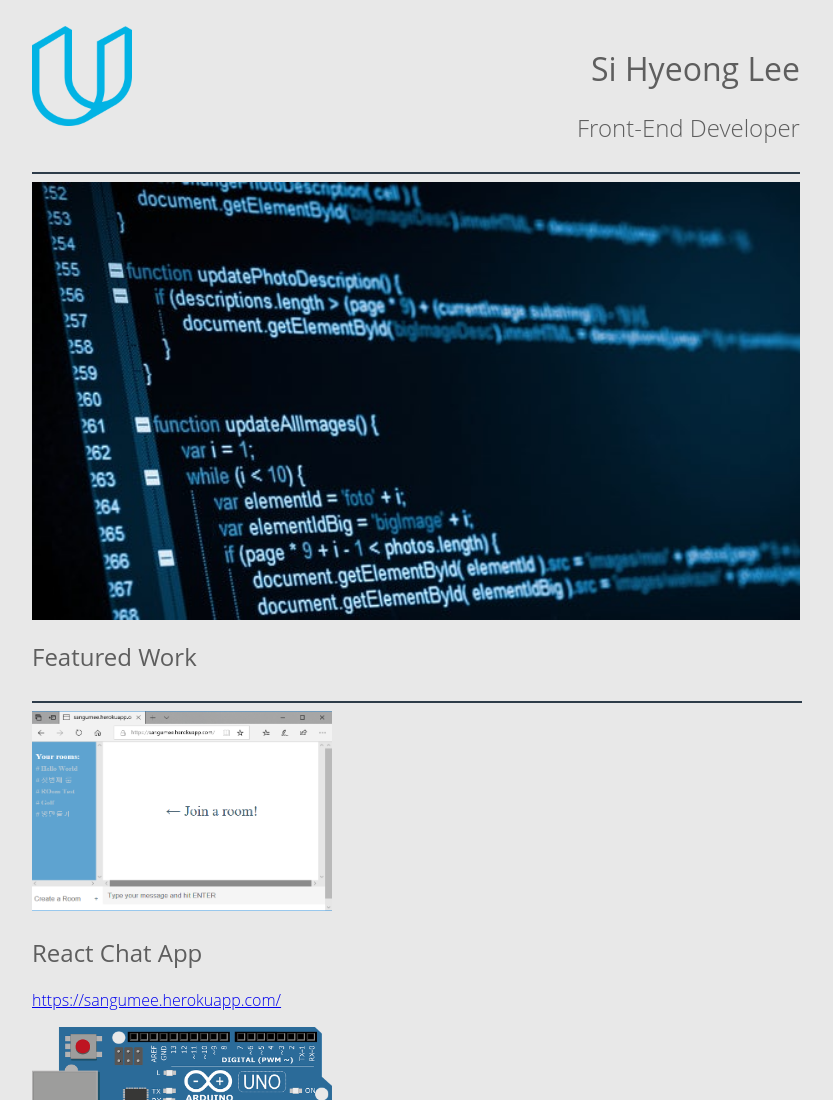
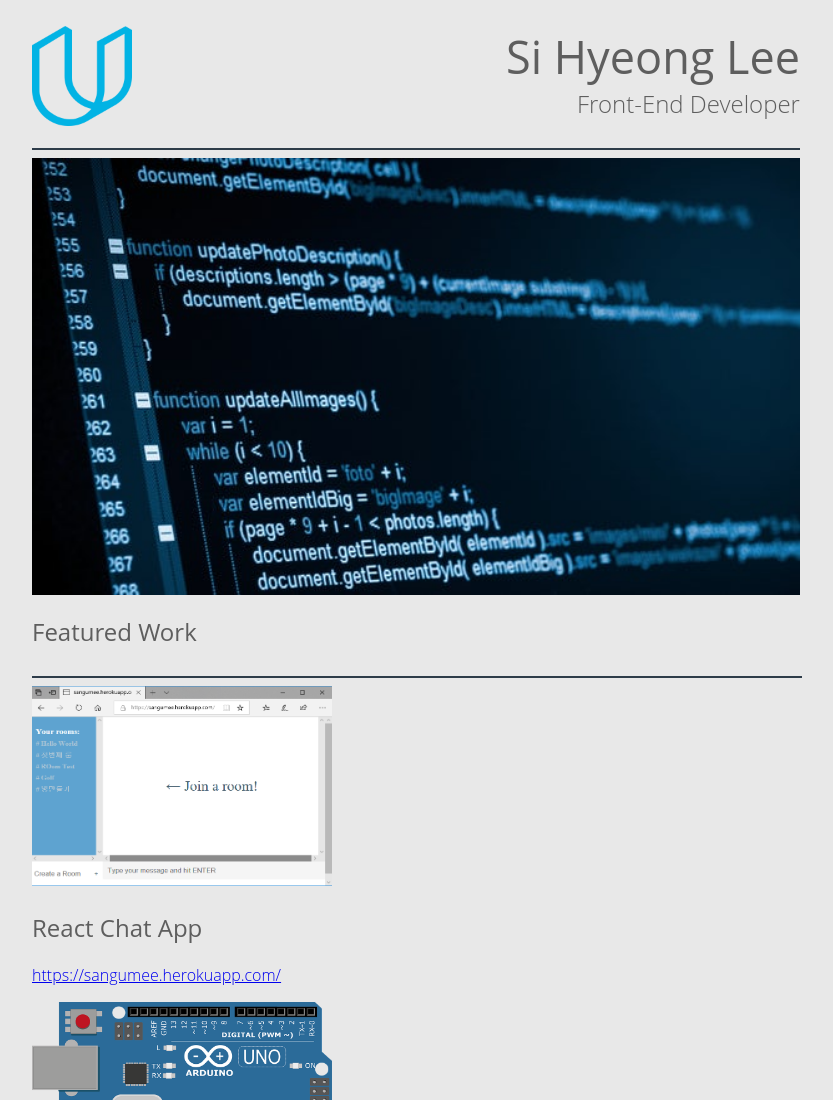
Before and after one commit to writingdeveloper/Udacity-Build-a-Portfolio-Site, a plain HTML site: page index.html in a window 1280 px wide. Shown: the top 1100 px of the page, without its empty margins (224-1057 px from the left). Drawn offline with Linux system fonts and the light colour scheme.

Commit message:
modify Name, Job Part
modify margin

```diff
--- a/style.css
+++ b/style.css
@@ -122,9 +122,12 @@ html {
     .name {
         width: 90%;
         font-weight: 450;
+        font-size: 45px;
         color: #5e5e5e;
         text-align: right;
         padding-left: 10%;
+        margin-top: 0;
+        margin-bottom: 0;
     }
     .job {
         width: 90%;
@@ -132,6 +135,7 @@ html {
         color: #5e5e5e;
         text-align: right;
         padding-left: 10%;
+        margin-top: 0;
     }
     .article {
         width: 100%;
```
